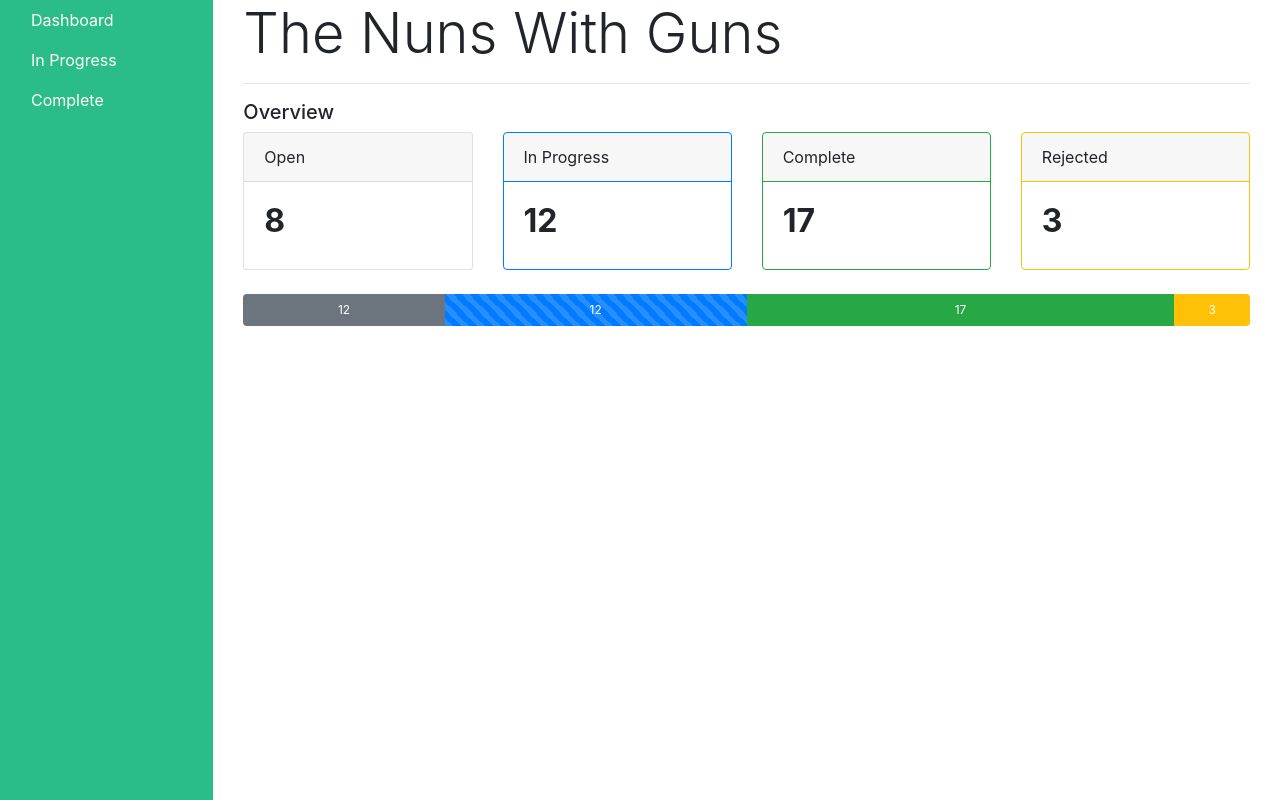
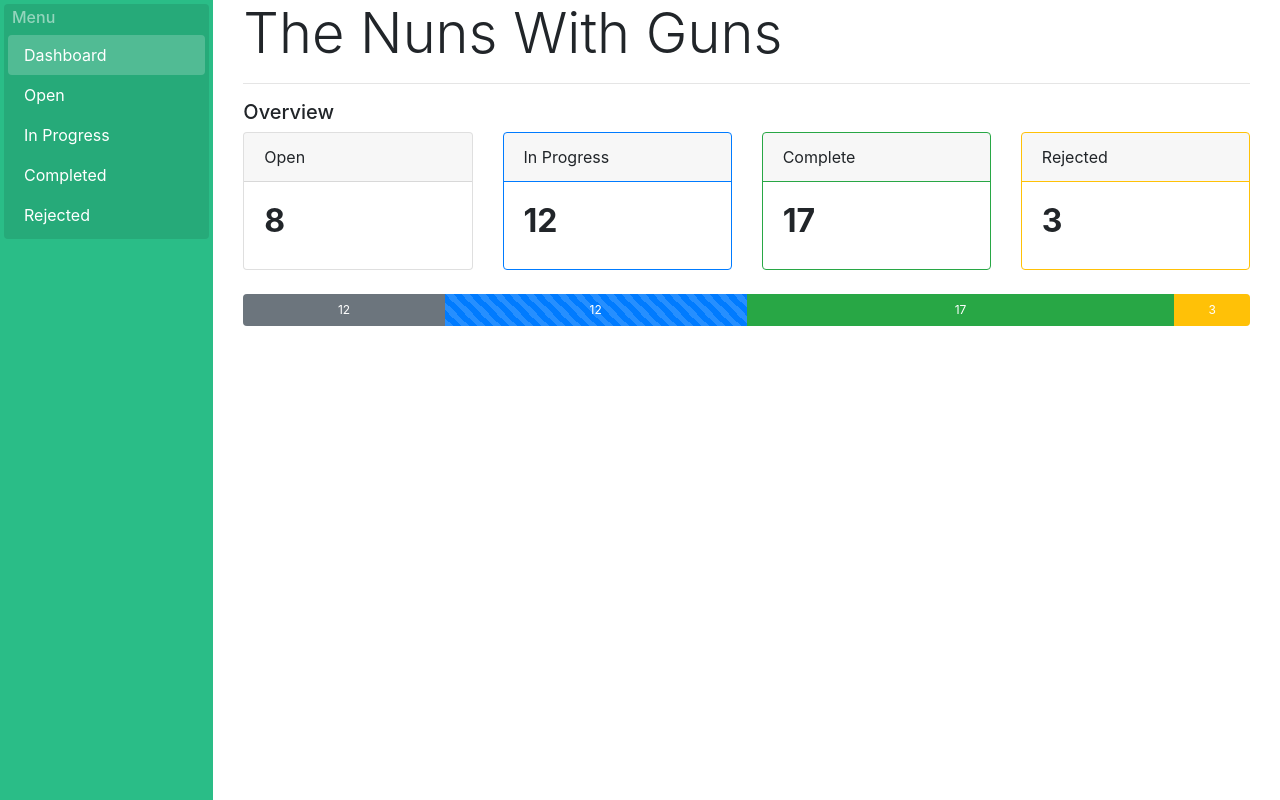
Before and after one commit to odysseyhack/tradisys-apg-s2w-web, a Vue app: page /org in a window 1280 px wide. Built offline with nearby package versions, Linux system fonts and the light colour scheme.

Commit message:
Refactoring of sidebar menu

```diff
--- a/src/components/ui/Sidemenu.vue
+++ b/src/components/ui/Sidemenu.vue
@@ -1,9 +1,12 @@
 <template>
-  <nav class="col-md-2 d-none d-md-block sidebar" :style="style">
+  <nav class="col-md-2 d-none d-md-block sidebar px-0" :style="style">
     <div class="sidebar-sticky">
-      <ul class="nav flex-column">
-        <slot name="items"></slot>
-      </ul>
+      <div class="items shadow-none m-1 p-1 rounded">
+        <p class="h6 text-white-50 pl-1">Menu</p>
+        <ul class="nav flex-column">
+          <slot name="items"></slot>
+        </ul>
+      </div>
     </div>
   </nav>
 </template>
@@ -30,9 +33,19 @@ export default {
   .sidebar {
     height: 100%;
 
+    .items {
+      background-color: rgba(0, 0, 0, 0.1);
+    }
+
     .nav {
       a {
         color: white;
+
+        &.active {
+          transition: background-color 0.3s ease-in-out;
+          border-radius: 0.25rem;
+          background-color: rgba(255, 255, 255, 0.2);
+        }
       }
     }
   }
--- a/src/views/inner/customer/Root.vue
+++ b/src/views/inner/customer/Root.vue
@@ -5,12 +5,6 @@
         <div slot="items">
           <li class="nav-item">
             <a class="nav-link active" href="#">
-              <svg xmlns="http://www.w3.org/2000/svg" width="24" height="24" viewBox="0 0 24 24" fill="none"
-                   stroke="currentColor" stroke-width="2" stroke-linecap="round" stroke-linejoin="round"
-                   class="feather feather-home">
-                <path d="M3 9l9-7 9 7v11a2 2 0 0 1-2 2H5a2 2 0 0 1-2-2z"></path>
-                <polyline points="9 22 9 12 15 12 15 22"></polyline>
-              </svg>
               Dashboard <span class="sr-only">(current)</span>
             </a>
           </li>
--- a/src/views/inner/org/Root.vue
+++ b/src/views/inner/org/Root.vue
@@ -4,18 +4,28 @@
       <ui-sidemenu color="rgb(42, 189, 135)">
         <div slot="items">
           <li class="nav-item">
-            <router-link class="nav-link" active-class="active" to="/org">
+            <router-link class="nav-link" active-class="active" to="/org" exact="true">
               Dashboard <span class="sr-only"></span>
             </router-link>
           </li>
           <li class="nav-item">
-            <router-link class="nav-link" active-class="active" to="/org/tasks/progress">
+            <router-link class="nav-link" active-class="active" to="/org/tasks/open" exact="true">
+              Open <span class="sr-only"></span>
+            </router-link>
+          </li>
+          <li class="nav-item">
+            <router-link class="nav-link" active-class="active" to="/org/tasks/progress" exact="true">
               In Progress <span class="sr-only"></span>
             </router-link>
           </li>
           <li class="nav-item">
-            <router-link class="nav-link" active-class="active" to="/org/tasks/complete">
-              Complete <span class="sr-only"></span>
+            <router-link class="nav-link" active-class="active" to="/org/tasks/completed" exact="true">
+              Completed <span class="sr-only"></span>
+            </router-link>
+          </li>
+          <li class="nav-item">
+            <router-link class="nav-link" active-class="active" to="/org/tasks/rejected" exact="true">
+              Rejected <span class="sr-only"></span>
             </router-link>
           </li>
         </div>
--- a/src/views/inner/org/TasksComplete.vue
+++ b/src/views/inner/org/tasks/Completed.vue
@@ -1,6 +1,6 @@
 <template>
   <div>
-    <h1>Tasks open</h1>
+    <h1>Tasks completed</h1>
   </div>
 </template>
 
--- a/src/views/inner/org/TasksProgress.vue
+++ b/src/views/inner/org/tasks/Open.vue
@@ -1,6 +1,6 @@
 <template>
   <div>
-    <h1>Tasks done</h1>
+    <h1>Tasks open</h1>
   </div>
 </template>
 
--- /dev/null
+++ b/src/views/inner/org/tasks/Progress.vue
@@ -0,0 +1,14 @@
+<template>
+  <div>
+    <h1>Tasks progress</h1>
+  </div>
+</template>
+
+<script>
+export default {
+}
+</script>
+
+<style scoped>
+
+</style>
--- /dev/null
+++ b/src/views/inner/org/tasks/Rejected.vue
@@ -0,0 +1,14 @@
+<template>
+  <div>
+    <h1>Tasks rejected</h1>
+  </div>
+</template>
+
+<script>
+export default {
+}
+</script>
+
+<style scoped>
+
+</style>
--- a/src/views/inner/provider/Root.vue
+++ b/src/views/inner/provider/Root.vue
@@ -4,12 +4,12 @@
       <ui-sidemenu color="rgb(189, 42, 70)">
         <div slot="items">
           <li class="nav-item">
-            <router-link class="nav-link" active-class="active" to="/provider">
+            <router-link class="nav-link" active-class="active" to="/provider" exact="true">
               Dashboard <span class="sr-only"></span>
             </router-link>
           </li>
           <li class="nav-item">
-            <router-link class="nav-link" active-class="active" to="/provider/list">
+            <router-link class="nav-link" active-class="active" to="/provider/list" exact="true">
               List <span class="sr-only"></span>
             </router-link>
           </li>
```
Also changed, not shown: src/router/index.js (+12 -4 lines).
